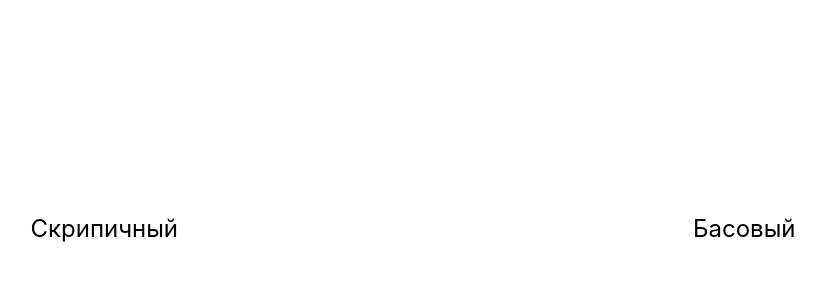
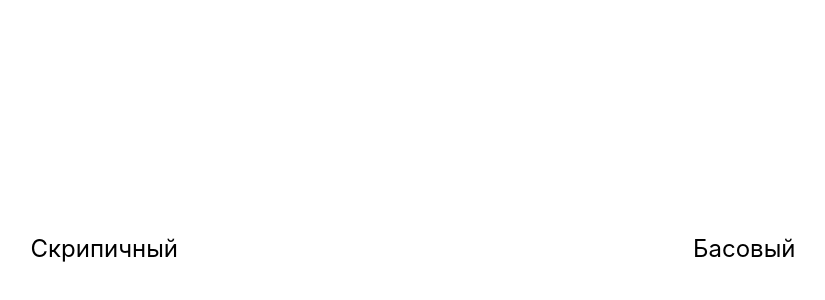
Before and after one commit to kleprer/soundcheck, a React (Create React App) app in the folder pianist/: page / in a window 1280 px wide. Shown: the part 152-452 px from the top of the page, without its empty margins (227-1052 px from the left). Built offline with nearby package versions, Linux system fonts and the light colour scheme; the HTML template or start-up script is replaced by a standard one.

Commit message:
set up routing to bass and treble pages + fixed css div centering

```diff
--- a/pianist/package.json
+++ b/pianist/package.json
@@ -9,6 +9,7 @@
     "@testing-library/user-event": "^13.5.0",
     "react": "^19.1.0",
     "react-dom": "^19.1.0",
+    "react-router-dom": "^7.6.3",
     "react-scripts": "5.0.1",
     "web-vitals": "^2.1.4"
   },
--- a/pianist/src/App.css
+++ b/pianist/src/App.css
@@ -11,6 +11,14 @@
   display: flex;
   align-items: center;
   margin-top: 35svh;
+
+  /* placing it in the center VERTICALLY */
+  position: absolute;
+  top:0;
+  bottom: 0;
+  left: 0;
+  right: 0;
+  margin: auto;
 }
 
 
@@ -18,6 +26,8 @@
   margin: auto;
   padding: 5%;
   font-size: x-large;
+  text-decoration: none;
+  color: black;
 
 }
 
--- a/pianist/src/App.js
+++ b/pianist/src/App.js
@@ -1,16 +1,19 @@
 
 import './App.css';
+import { BrowserRouter, Routes, Route } from 'react-router-dom';
+import Treble from './Components/Pages/Treble';
+import Bass from './Components/Pages/Bass'
+import Start from './Components/Pages/Start';
 
 function App() {
   return (
-    <div className="App">
-      <div className="choice">
-        <p className="option">
-          Скрипичный
-        </p>
-        <p className="option">Басовый</p>
-      </div>
-    </div>
+    <BrowserRouter>
+      <Routes>
+        <Route path="" element={<Start />} />
+        <Route path="bass" element={<Bass />} />
+        <Route path="treble" element={<Treble />} />
+      </Routes>
+    </BrowserRouter>
   );
 }
 
--- /dev/null
+++ b/pianist/src/Components/Pages/Bass.jsx
@@ -0,0 +1,9 @@
+import React from 'react'
+
+const Bass = () => {
+  return (
+    <div>Bass</div>
+  )
+}
+
+export default Bass
--- /dev/null
+++ b/pianist/src/Components/Pages/Start.jsx
@@ -0,0 +1,23 @@
+import React from 'react'
+import { Link } from 'react-router-dom';
+
+const Start = () => {
+  return (
+    <div className="App">
+      <div className="choice">
+        <Link to="/treble" className="option">
+            <p>
+            Скрипичный
+            </p>
+        </Link>
+        <Link to="/bass" className="option">
+            <p>
+                Басовый
+            </p>
+        </Link>
+      </div>
+    </div>
+  )
+}
+
+export default Start
--- /dev/null
+++ b/pianist/src/Components/Pages/Treble.jsx
@@ -0,0 +1,9 @@
+import React from 'react'
+
+const Treble = () => {
+  return (
+    <div>Treble</div>
+  )
+}
+
+export default Treble
```
Also changed, not shown: pianist/src/reportWebVitals.js (deleted, +0 -13 lines), pianist/src/setupTests.js (deleted, +0 -5 lines), pianist/public/robots.txt (deleted), 2 other files (tests, documents, lock files or other folders).
